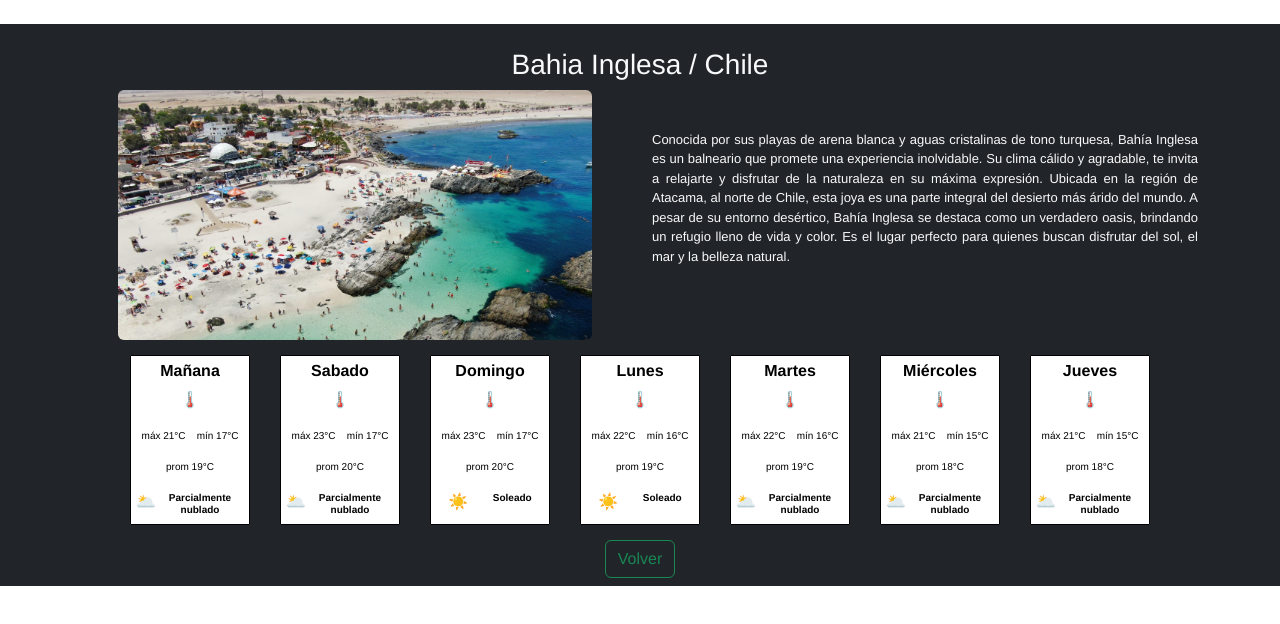
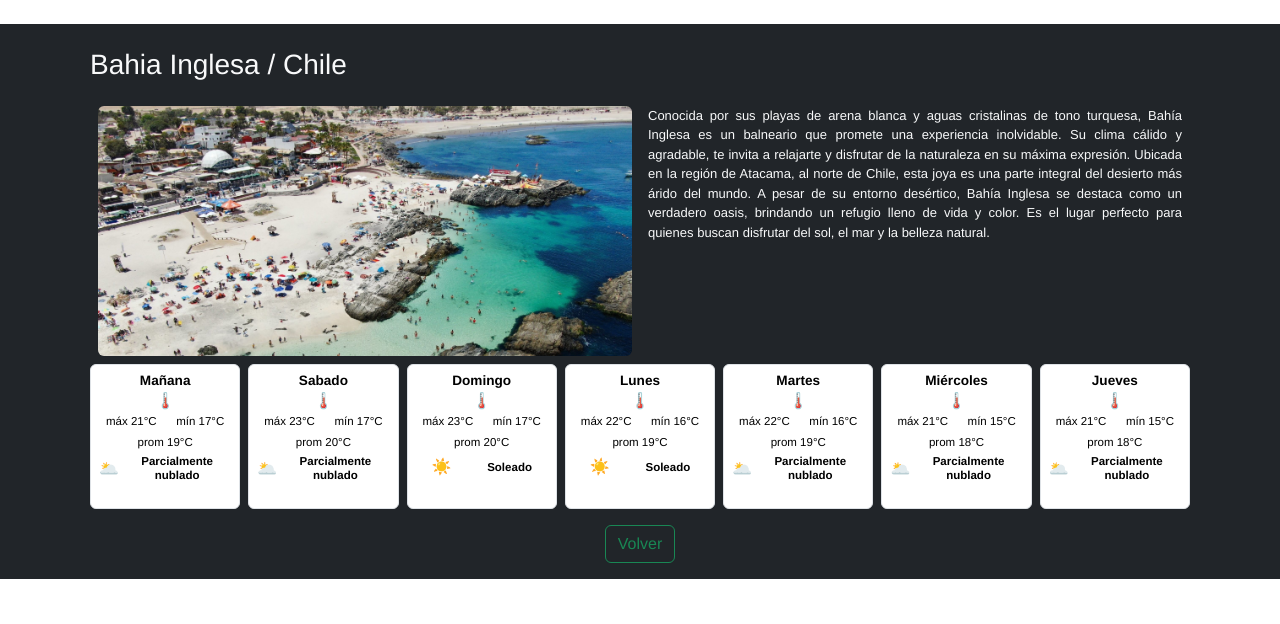
Before and after one commit to PaulaG73/ej_portafolio_m8, a Vue app: page /detalle_playas/p1 in a window 1280 px wide. Shown: the top 624 px of the page. Built offline with nearby package versions, Linux system fonts and the light colour scheme.

Commit message:
ajustando PlayaCardDetalle

```diff
--- a/package.json
+++ b/package.json
@@ -13,7 +13,6 @@
     "bootstrap": "^5.3.8",
     "bootstrap-icons": "^1.13.1",
     "core-js": "^3.8.3",
-    "firebase": "^12.11.0",
     "vue": "^3.2.13",
     "vue-router": "^4.0.3",
     "vuex": "^4.1.0"
--- a/src/components/PlayaCardDetalle.vue
+++ b/src/components/PlayaCardDetalle.vue
@@ -1,15 +1,15 @@
 <template>
-    <div class="card">
-        <h6 class="card-title">{{ detalle.dia }}</h6>
+    <div class="detail-card">
+        <h6 class="detail-card-title">{{ detalle.dia }}</h6>
         <p class="icon-temp"> 🌡️</p>
         <div class="container-temp">
-            <p class="card-temp"> máx {{ maxDisplay }}{{ unidad }}</p>
-            <p class="card-temp"> mín {{ minDisplay }}{{ unidad }}</p>
+            <p class="detail-card-temp"> máx {{ maxDisplay }}{{ unidad }}</p>
+            <p class="detail-card-temp"> mín {{ minDisplay }}{{ unidad }}</p>
         </div>
-        <p class="card-temp"> prom {{ promDisplay }}{{ unidad }}</p>
+        <p class="detail-card-temp"> prom {{ promDisplay }}{{ unidad }}</p>
         <div class="card-estado d-flex">
             <p>{{ detalle.icon }}</p>
-            <h6 class="card-subtitle mb-2">{{ detalle.estado }}</h6>
+            <h6 class="detail-card-subtitle">{{ detalle.estado }}</h6>
 
         </div>
     </div>
@@ -65,38 +65,64 @@ const promDisplay = computed(() => {
 </script>
 
 <style scoped>
-.card {
-    margin: 15px;
-    padding: 5px;
-    border-radius: solid;
-    border-color: black;
-    border-radius: 1px;
-    width: 120px;
-    height: 170px;
+.detail-card {
+    margin: 0;
+    padding: 0.5rem;
+    width: 100%;
+    min-height: 145px;
+    height: auto;
     color: black;
+    border: 1px solid #dee2e6;
+    border-radius: 0.375rem;
+    background: #ffffff;
+    display: flex;
+    flex-direction: column;
+    gap: 0.25rem;
 }
 
-.card-title {
+.detail-card-title {
+    font-weight: bold;
+    font-size: 0.85rem;
+    margin: 0;
+}
+
+.container-temp{
+    display: flex;
+    font-size: 0.72rem;
+    justify-content: space-around;
+    gap: 0.35rem;
+    margin: 0;
+}
+
+.icon-temp {
+  margin: 0;
+  line-height: 1;
+}
+
+.detail-card-temp{
+    font-size: 0.72rem;
+    margin: 0;
+}
+.card-estado{
+  justify-content: space-around;
+  align-items: center;
+  gap: 0.25rem;
+}
+
+.card-estado p {
+  margin: 0;
+}
+
+.detail-card-subtitle{
+    margin: 0;
+    font-size: 0.72rem;
     font-weight: bold;
 }
 
-.container-temp{
-
-    display: flex;
-    font-size: x-small;
-    justify-content: space-around;
-
-
-}
-.card-temp{
-    font-size: x-small;
-}
-.card-estado{
-  justify-content: space-around;
-}
-.card-subtitle{
-margin-top: 2px;
-    font-size: x-small;
-    font-weight: bold;
+@media (max-width: 576px) {
+  .detail-card {
+    min-height: 135px;
+    padding: 0.45rem;
+  }
 }
 </style>
--- a/src/views/PlayasDetallesView.vue
+++ b/src/views/PlayasDetallesView.vue
@@ -2,17 +2,17 @@
 
     <div class="card-detail bg-dark text-light ">
 
-        <div class="container mt-4 justify-content-around">
+        <div class="detail-top mt-4">
 
             <div>
 
-                <h3 class="text-capitalize pt-4">{{ playa.name2 }}</h3>
+                <h3 class="text-capitalize pt-4 detail-title">{{ playa.name2 }}</h3>
 
 
 
-                <div class="row">
+                <div class="row g-3 detail-content-row">
 
-                    <div class="col-md-6">
+                    <div class="col-12 col-md-6">
 
                         <img :src="playa.img" :alt="playa.name" class="img-fluid rounded">
 
@@ -20,7 +20,7 @@
 
 
 
-                    <div class="col-md-6">
+                    <div class="col-12 col-md-6">
 
                         <p class="desc">{{ playa.desc }}</p>
 
@@ -40,7 +40,7 @@
 
 
 
-        <div class="pronSem d-flex justify-content-center flex-wrap">
+        <div class="pronSem">
 
             <PlayaCardDetalle v-for="dia in pronSem" :detalle="dia" :key="dia.dia" />
 
@@ -48,7 +48,7 @@
 
 
 
-        <router-link to="/" class="btn btn-outline-success mb-2">Volver</router-link>
+        <router-link to="/" class="btn btn-outline-success btn-back-home mb-2">Volver</router-link>
 
     </div>
 
@@ -123,29 +123,72 @@ const pronSem = computed(() => {
 <style scoped>
 
 .img-fluid {
-
     height: 250px;
-
-
-
-
-
+    width: 100%;
+    object-fit: cover;
 }
 
 
 
 .desc {
+    margin-top: 0;
+    text-align: justify;
+    font-size: small;
+}
 
+.detail-top {
+  width: min(100%, 1100px);
+  max-width: 1100px;
+  margin-left: auto;
+  margin-right: auto;
+}
 
+.detail-title {
+  text-align: left;
+}
 
-    margin-top: 40px;
+.detail-content-row {
+  margin: 0;
+}
 
-    text-align: justify;
+.pronSem {
+  display: grid;
+  grid-template-columns: repeat(auto-fit, minmax(150px, 1fr));
+  gap: 0.5rem;
+  margin: 0.5rem auto 0;
+  padding: 0;
+  max-width: 1100px;
+  width: min(100%, 1100px);
+}
 
-    font-size: small;
+.card-detail {
+  padding-bottom: 0.5rem;
+}
 
+.btn-back-home {
+  margin-top: 1rem;
+}
 
+@media (max-width: 768px) {
+  .pronSem {
+    grid-template-columns: repeat(2, minmax(0, 1fr));
+    margin-top: 0.25rem;
+    gap: 0.4rem;
+  }
 
+  .btn-back-home {
+    margin-top: 0.75rem;
+  }
+
+  .detail-title {
+    text-align: center;
+  }
+}
+
+@media (max-width: 380px) {
+  .pronSem {
+    grid-template-columns: 1fr;
+  }
 }
 
 </style>
```
